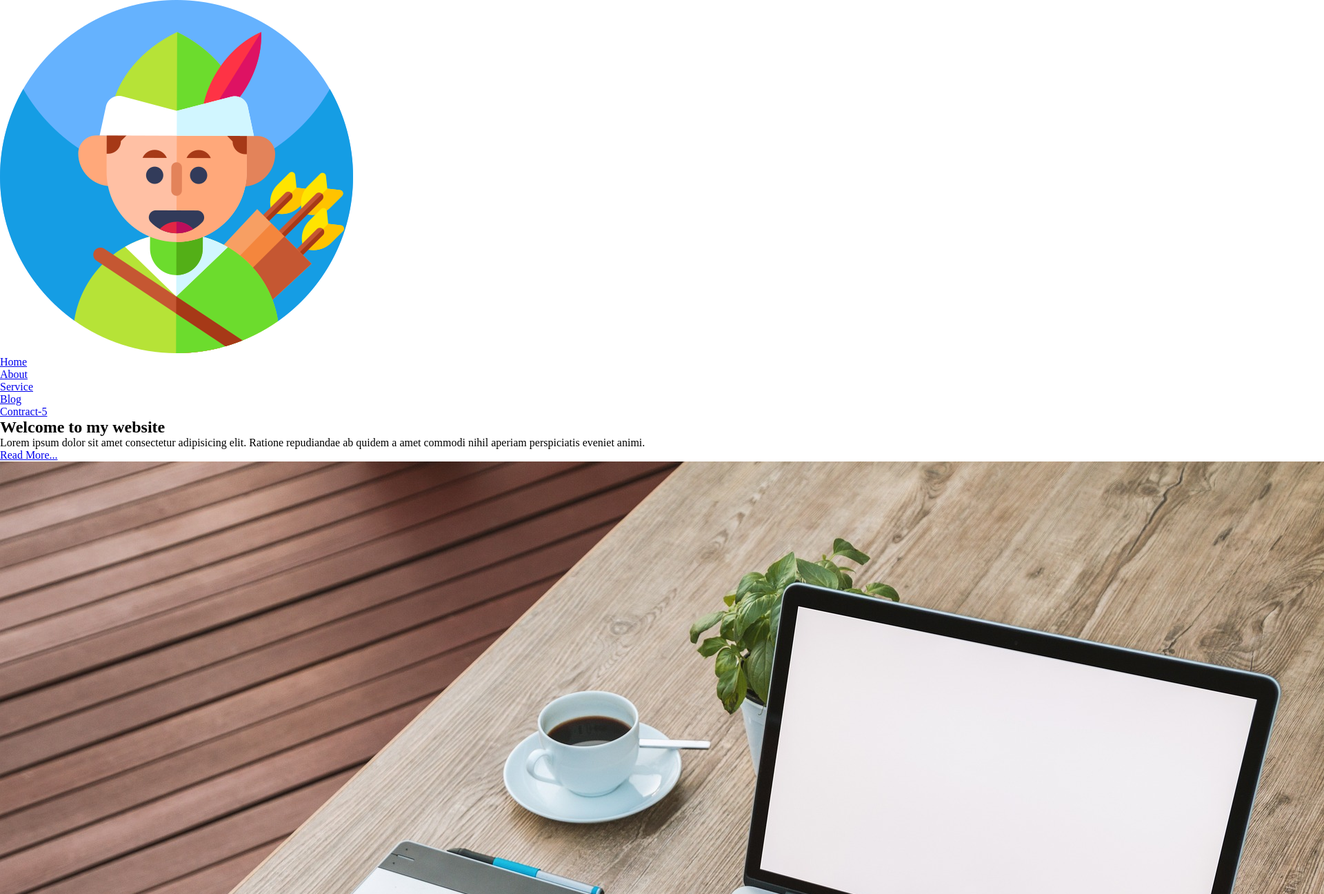
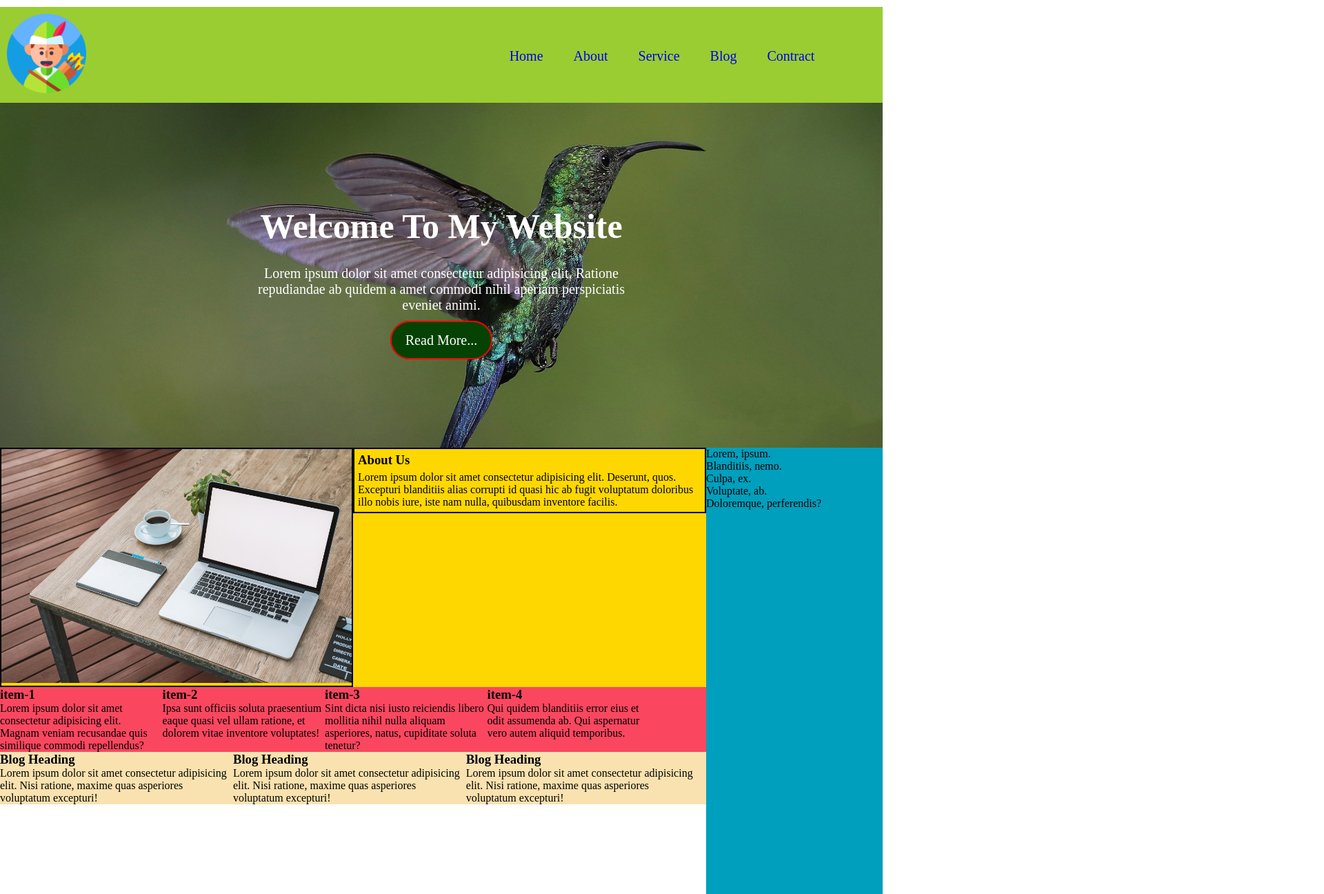
Before and after one commit to robin604680/class-7, a plain HTML site: page index.html in a window 1280 px wide. Shown: the top 1296 px of the page at 69% size, 1920 px wide, since content can reach past the window. Drawn offline with Linux system fonts and the light colour scheme.

Commit message:
added nav & bannar part

```diff
--- a/index.html
+++ b/index.html
@@ -20,14 +20,16 @@
                 <li><a href="#">About</a></li>
                 <li><a href="#">Service</a></li>
                 <li><a href="#">Blog</a></li>
-                <li><a href="#">Contract-5</a></li>
+                <li><a href="#">Contract</a></li>
             </ul>
         </nav>
         <!-- Bannar part -->
         <section class="banner">
-            <h2>Welcome to my website</h2>
-            <p>Lorem ipsum dolor sit amet consectetur adipisicing elit. Ratione repudiandae ab quidem a amet commodi nihil aperiam perspiciatis eveniet animi.</p>
-            <a href="#" class="ban-btn">Read More...</a>
+            <div class="banner-area">
+                <h2>Welcome to my website</h2>
+                <p>Lorem ipsum dolor sit amet consectetur adipisicing elit. Ratione repudiandae ab quidem a amet commodi nihil aperiam perspiciatis eveniet animi.</p>
+                <a href="#" class="ban-btn">Read More...</a>
+            </div>
         </section>
     </header>
     <main class="container">
@@ -62,15 +64,15 @@
                 </div>
             </section>
             <section class="blogs">
-                <article class="blog-1">
+                <article class="blog">
                     <h3>Blog Heading</h3>
                     <p>Lorem ipsum dolor sit amet consectetur adipisicing elit. Nisi ratione, maxime quas asperiores voluptatum excepturi!</p>
                 </article>
-                <article class="blog-2">
+                <article class="blog">
                     <h3>Blog Heading</h3>
                     <p>Lorem ipsum dolor sit amet consectetur adipisicing elit. Nisi ratione, maxime quas asperiores voluptatum excepturi!</p>
                 </article>
-                <article class="blog-3">
+                <article class="blog">
                     <h3>Blog Heading</h3>
                     <p>Lorem ipsum dolor sit amet consectetur adipisicing elit. Nisi ratione, maxime quas asperiores voluptatum excepturi!</p>
                 </article>
--- a/style.css
+++ b/style.css
@@ -3,3 +3,160 @@
     padding: 0;
     box-sizing: border-box;
 }
+
+.main-header {
+    overflow: hidden;
+}
+
+nav{
+    overflow: hidden;
+    background-color: yellowgreen;
+    margin-top: 10px;
+}
+ .logo {
+    width: 30%;
+    float: left;
+
+ }
+
+.logo img {
+    width: 30%;
+    margin: 10px;
+}
+
+.main-manu {
+    margin-top: 50px;
+    overflow: hidden;
+    width: 50%;
+    text-align: center;
+    float: right;
+}
+
+.main-manu li{
+    display: inline-block;
+    list-style: none;
+    margin:10px;
+}
+
+.main-manu li a {
+    text-decoration: none;
+    padding: 10px;
+    font-size: 20px;
+
+}
+
+.banner {
+    background-image: url(./assets/img/Banner.jpg);
+    background-position: center;
+    background-repeat: no-repeat;
+    background-size: cover;
+    min-height: 500px;
+    overflow: hidden;
+    width: 100%;
+}
+
+.banner-area {
+    text-align: center;
+    width: 50%;
+    margin: 50px auto;
+}
+.banner-area h2 {
+    text-transform: capitalize;
+    padding-top: 100px;
+    color: white;
+    font-size: 50px;
+}
+
+.banner-area p {
+    padding: 28px;
+    color: white;
+    font-size: 20px;
+}
+
+.banner-area a{
+    color: white;
+    font-size: 20px;
+}
+
+.ban-btn {
+    background-color: #054203;
+    color: #f5deb3;
+    padding: 15px 20px;
+    border: 2px solid #ff0000;
+    border-radius: 28px;
+    text-decoration: none;
+    font-size: 18px;
+}
+.about{
+    overflow: hidden;
+    background-color: gold;
+}
+
+.content-area {
+    width: 80%;
+    float: left;
+    background-color: #F9E2AF;
+    overflow: hidden;
+}
+
+.about-img {
+    border: 2px solid black;
+    float: left;
+    width: 50%;
+    overflow: hidden;
+}
+
+.about-img img {
+    width: 100%;
+}
+
+.about-content {
+    float: left;
+    width: 50%;
+    overflow: hidden;
+    border: 2px solid black;
+}
+
+.about-content h3 {
+    margin: 5px;
+    width: 100%;
+}
+
+.about-content p {
+    margin: 5px;
+}
+
+.services{
+    overflow: hidden;
+    background-color: rgb(250, 71, 95);
+}
+
+.service-item {
+    width: 23%;
+    float: left;
+    overflow: hidden;
+}
+
+.blogs {
+    overflow: hidden;
+}
+
+.blog {
+    width: 33%;
+    float: left;
+    overflow: hidden;
+}
+
+.sideber {
+    width: 20%;
+    min-height: 650px;
+    float: right;
+    overflow: hidden;
+    background-color: #009FBD;
+}
+
+.widgets {
+    width: 100%;
+    overflow: hidden;
+    background-color: #210062;
+}
```
